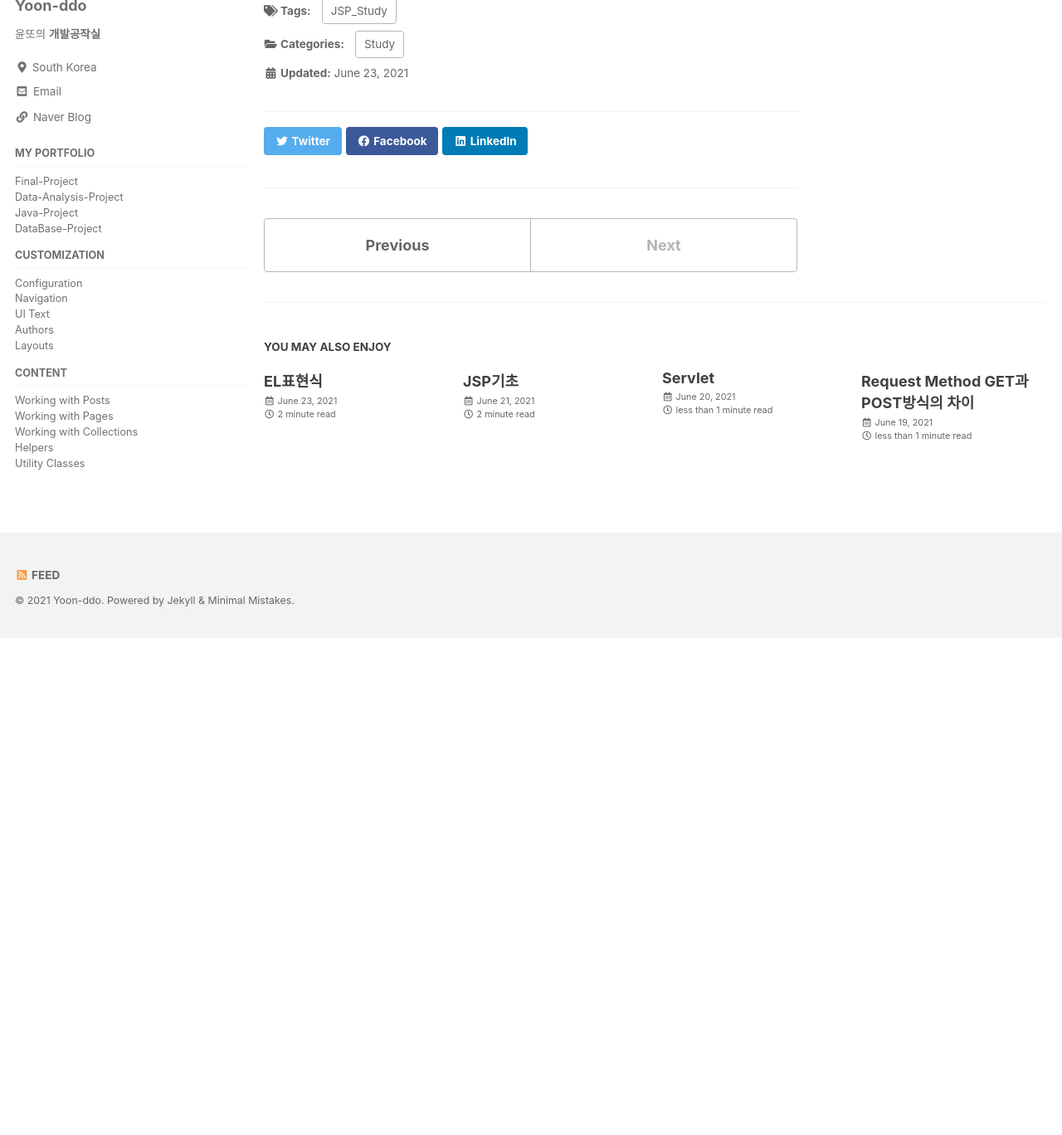
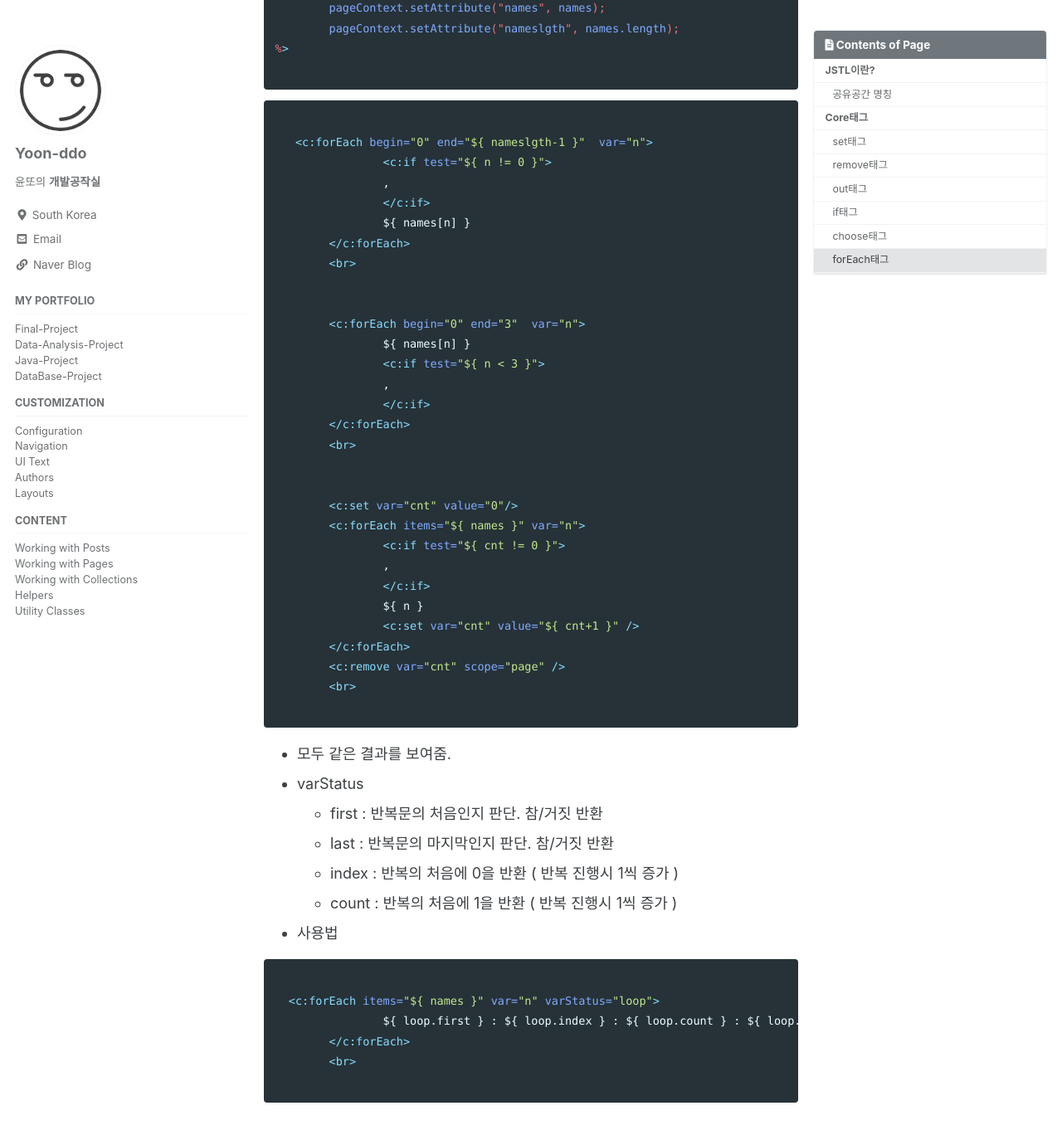
Before and after one commit to Yoon-ddo/Yoon-ddo.github.io, a Jekyll site: the page built from _posts/2021-06-23-JSTL.md, in a window 1280 px wide and 1400 px high, scrolled down 6272 px. Shown: the top 1368 px of the window at 83% size. Built offline with Jekyll 4.4.1, drawn with Linux system fonts in a browser that asks for light colours; cached includes are drawn as plain includes; before the commit the page ends 7041 px from its top, so only the background shows below that; some of the changed text lies outside the part shown.

Commit message:
Update 2021-06-23-JSTL.md

```diff
--- a/_posts/2021-06-23-JSTL.md
+++ b/_posts/2021-06-23-JSTL.md
@@ -193,6 +193,7 @@ value 속성에 태그가 들어있는 경우(escapeXml = false)<br>
   - items : 반복시킬 대상 객체 지정
   - begin : 시작값
   - end : 마지막 값
+  - varStatus : 반복문의 상태를 알려줌
 
 ~~~html
 
@@ -223,5 +224,72 @@ value 속성에 태그가 들어있는 경우(escapeXml = false)<br>
 ~~~
 
 * step속성은 커지는 크기를 조절할 수 있다.(ex . 5씩 커지게)
+* ,를 찍는 다양한 방법
+
+~~~html
+
+<%
+	String[] names = {"홍","강","윤","박"};
+	pageContext.setAttribute("names", names);
+	pageContext.setAttribute("nameslgth", names.length);
+%>
+
+~~~
+
+~~~html
+
+   <c:forEach begin="0" end="${ nameslgth-1 }"  var="n">
+		<c:if test="${ n != 0 }">
+		,
+		</c:if>
+		${ names[n] }
+	</c:forEach>
+	<br>
+
+
+	<c:forEach begin="0" end="3"  var="n">
+		${ names[n] }
+		<c:if test="${ n < 3 }">
+		,
+		</c:if>
+	</c:forEach>
+	<br>
+
+
+	<c:set var="cnt" value="0"/>
+	<c:forEach items="${ names }" var="n">
+		<c:if test="${ cnt != 0 }">
+		,
+		</c:if>
+		${ n }
+		<c:set var="cnt" value="${ cnt+1 }" />
+	</c:forEach>
+	<c:remove var="cnt" scope="page" />
+	<br>
+
+~~~
+
+* 모두 같은 결과를 보여줌.
+* varStatus
+  - first : 반복문의 처음인지 판단. 참/거짓 반환
+  - last : 반복문의 마지막인지 판단. 참/거짓 반환
+  - index : 반복의 처음에 0을 반환 ( 반복 진행시 1씩 증가 )
+  - count : 반복의 처음에 1을 반환 ( 반복 진행시 1씩 증가 )
+
+
+* 사용법
+
+
+~~~html
+
+  <c:forEach items="${ names }" var="n" varStatus="loop">
+		${ loop.first } : ${ loop.index } : ${ loop.count } : ${ loop.last }<br>
+	</c:forEach>
+	<br>
+
+~~~
+
+
+
 
 <br><br><br><br>
```
